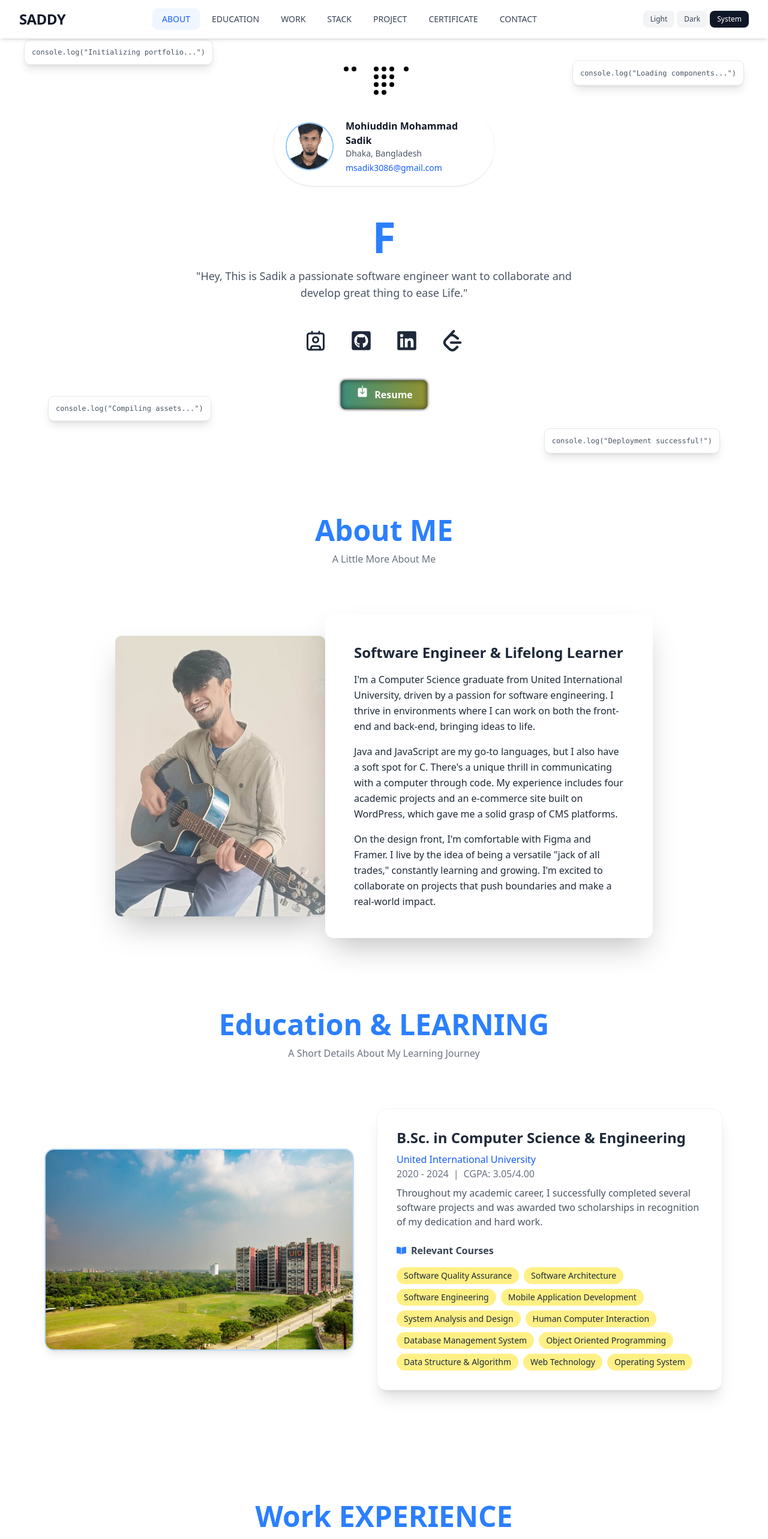
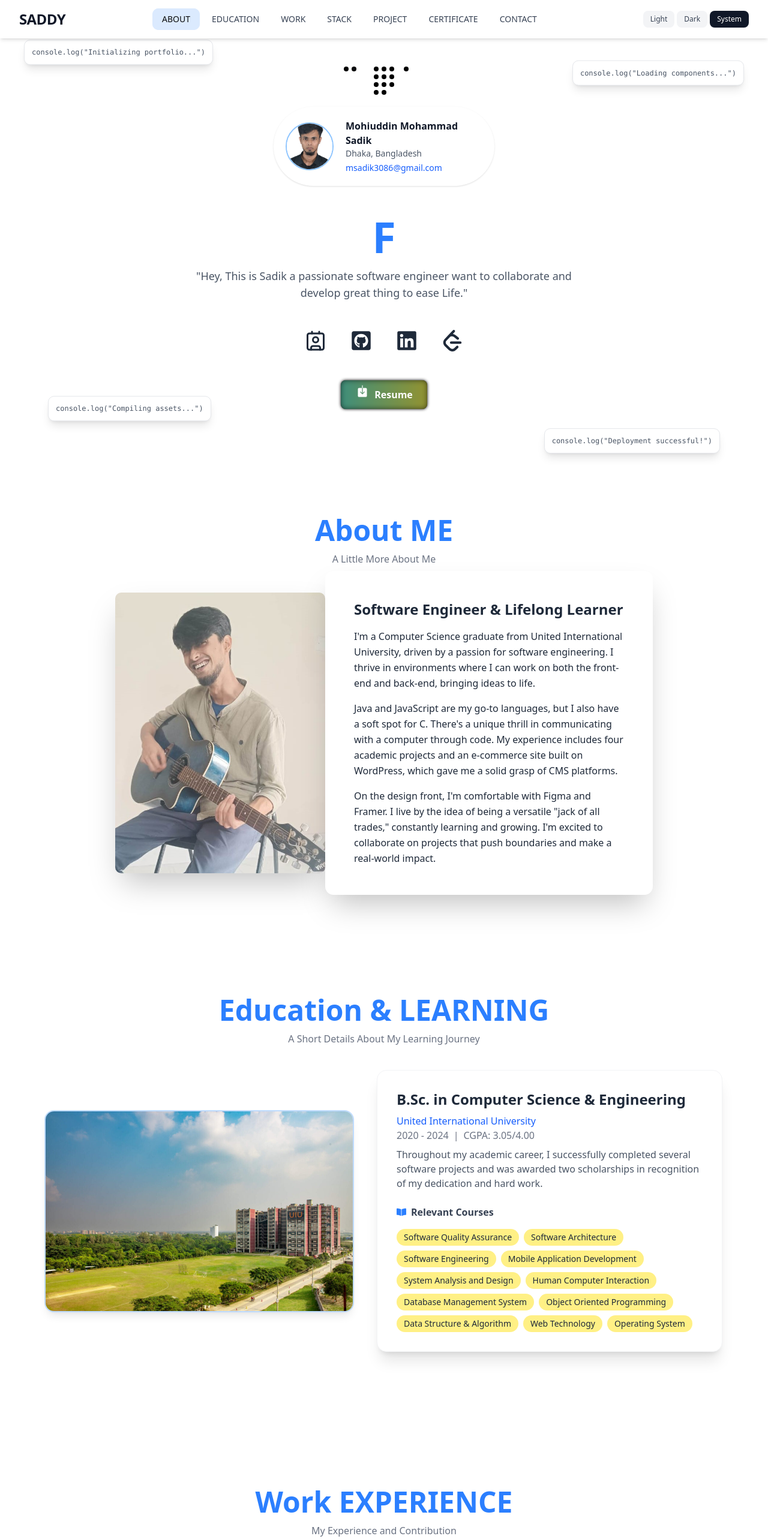
Before and after one commit to dksaddy/msadik, a Next.js app: page / in a window 1280 px wide. Shown: the top 2566 px of the page at 60% size. Built offline with nearby package versions, Linux system fonts and the light colour scheme.

Commit message:
some change

```diff
--- a/app/components/About.jsx
+++ b/app/components/About.jsx
@@ -9,7 +9,7 @@ export default function About() {
 
         <SectionHeader header="About ME" tittle="A Little More About Me" mb="mb-2"/>
 
-        <div className="relative md:flex md:items-center max-w-4xl mx-auto mt-20">
+        <div className="relative md:flex md:items-center max-w-4xl mx-auto">
           {/* Image */}
           <motion.div
             className="relative z-10 md:w-1/2 mb-8 md:mb-0"
--- a/app/components/Education.jsx
+++ b/app/components/Education.jsx
@@ -37,7 +37,7 @@ export default function Education() {
         <SectionHeader header="Education & LEARNING" tittle="A Short Details About My Learning Journey" />
 
         {/* Education Card */}
-        <div className="flex flex-col lg:flex-row items-center justify-center gap-10 mt-20">
+        <div className="flex flex-col lg:flex-row items-center justify-center gap-10">
           {/* Image */}
           <motion.div
             initial={{ opacity: 0, x: -100 }}
--- a/app/components/Header.jsx
+++ b/app/components/Header.jsx
@@ -99,7 +99,7 @@ export default function Header() {
                 href={item.href}
                 className={`relative px-4 py-2 text-sm font-medium rounded-lg transition-colors ${
                   active === item.key
-                    ? "text-blue-600 bg-blue-50 dark:text-blue-400 dark:bg-blue-900/30"
+                    ? "bg-blue-100 dark:bg-blue-900/30 font-bold"
                     : "text-gray-700 hover:text-gray-900 hover:bg-gray-50 dark:text-gray-300 dark:hover:text-white dark:hover:bg-gray-800"
                 }`}
                 onClick={(e) => {
@@ -206,7 +206,7 @@ export default function Header() {
                       href={item.href}
                       className={`flex flex-col items-center justify-center p-4 rounded-xl text-center transition-all ${
                         active === item.key
-                          ? "bg-blue-50 text-blue-600 border-2 border-blue-200 dark:bg-blue-900/30 dark:text-blue-400 dark:border-blue-700"
+                          ? "bg-blue-50 border-2 border-blue-200 dark:text-gray-800"
                           : "bg-gray-50 text-gray-700 hover:bg-gray-100 border-2 border-transparent dark:bg-gray-800 dark:text-gray-300 dark:hover:bg-gray-700"
                       }`}
                       onClick={(e) => {
```
